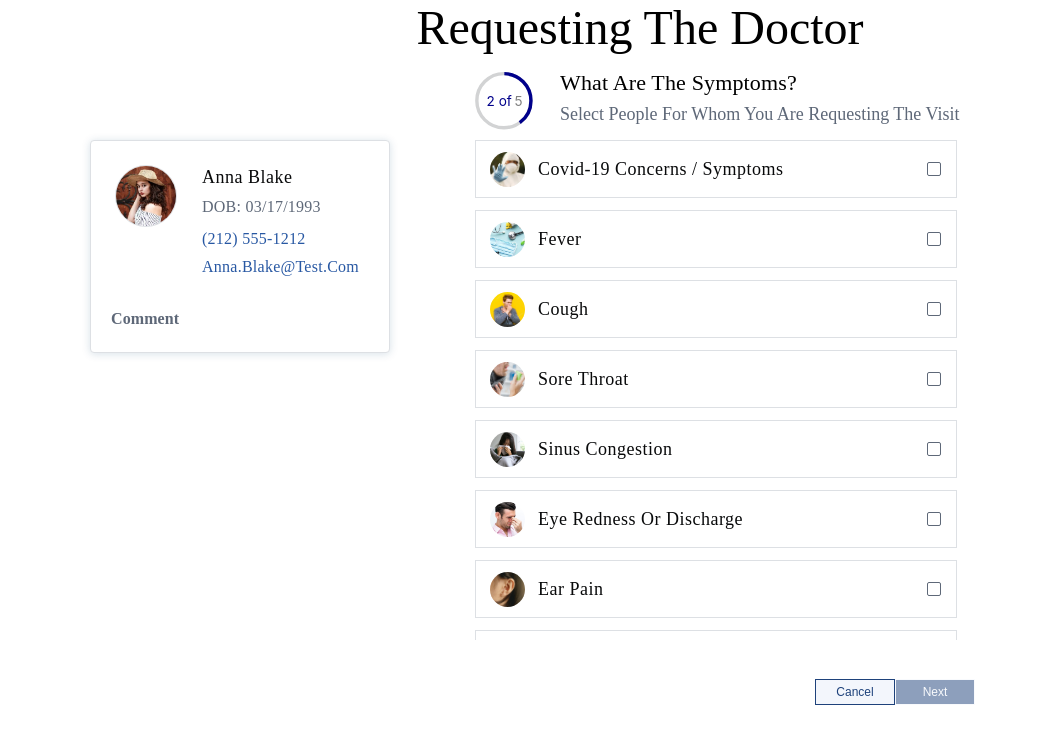
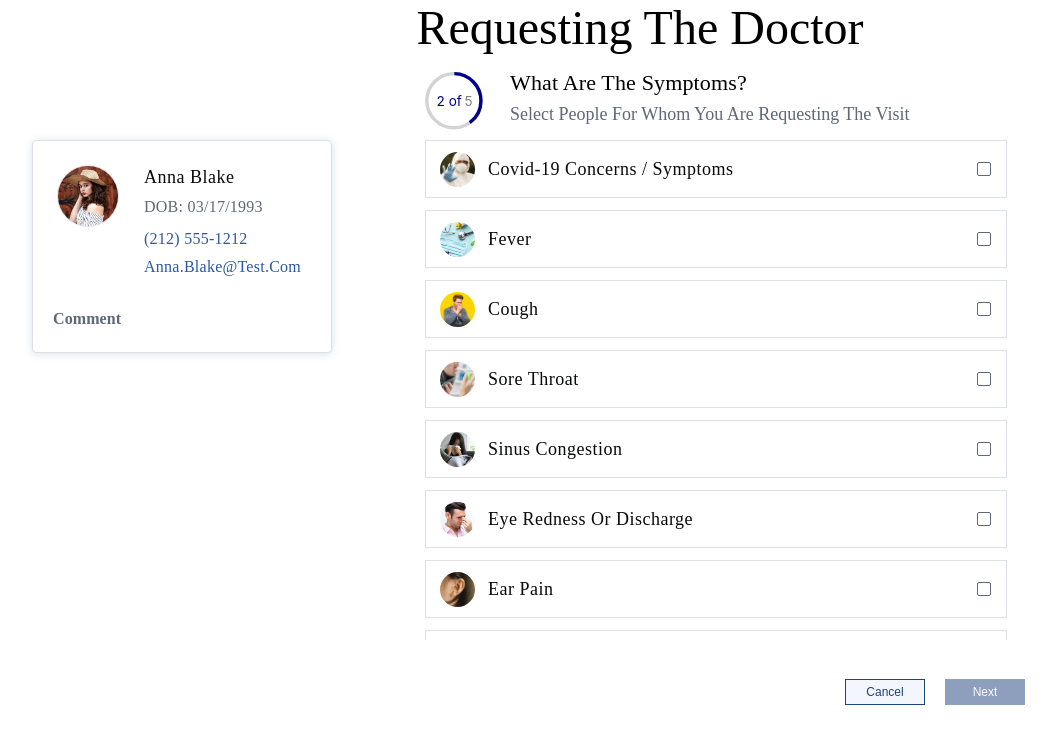
Before and after one commit to Yulia-min/HospitalProject, a React (Create React App) app in the folder hospital/: page / in a window 1280 px wide. Shown: the top 744 px of the page, without its empty margins (0-1058 px from the left). Built offline with nearby package versions, Linux system fonts and the light colour scheme.

Commit message:
checkboxChange_16

```diff
--- a/hospital/src/Button/ButtonStyle.css
+++ b/hospital/src/Button/ButtonStyle.css
@@ -1,7 +1,7 @@
 .button{
     display: flex;
     margin-top: 15px;
-    margin-left: 510px;
+    margin-left: 500px;
 }
 
 .button__cancel{
@@ -11,6 +11,7 @@
 
 .button__next{
     display: flex;
+    margin-left: 20px;
 }
 
 .button__cancel button{
@@ -24,7 +25,7 @@
 }
 
 .button__next button{
-    border: 1px solid #F3F6FC;
+    border: 1px solid #1E427B;
     text-align: center;
     color: #F3F6FC;
     background: #1E427B;
@@ -34,7 +35,7 @@
 }
 
 .button__next button:disabled{
-    border: 1px solid #F3F6FC;
+    border: 1px solid #1E427B;
     text-align: center;
     color: #F3F6FC;
     background: #1E427B;
@@ -84,15 +85,6 @@
 @media screen and (min-width: 1200px) {
     .button{
         display: flex;
-        margin-left: 340px;
-    }
-
-    .button__cancel{
-        display: flex;
-        flex-grow: 0.1;
-    }
-
-    .button__next{
-        display: flex;
+        margin-left: 470px;
     }
 }
--- a/hospital/src/components/choice/ChoiceStyle.css
+++ b/hospital/src/components/choice/ChoiceStyle.css
@@ -86,12 +86,12 @@
         display: flex;
         margin-bottom: 24px;
         height: 500px;
-        width: 100%;
+        width: 1800px;
     }
 
     .checkbox__full{
         height: 100%;
-        width: 500px;
+        width: 600px;
         overflow: scroll;
         overflow-x:hidden;
     }
@@ -101,7 +101,7 @@
         justify-content: space-between;
         align-items: center;
         border: 1px solid #DDE0E4;
-        width: 480px;
+        width: 580px;
         margin-bottom: 12px;
     }
 }
--- a/hospital/src/components/comment/CommentStyle.css
+++ b/hospital/src/components/comment/CommentStyle.css
@@ -39,6 +39,6 @@
         display: flex;
         margin: 0 auto;
         position: relative;
-        width: 500px;
+        width: 600px;
     }
 }
--- a/hospital/src/components/diagramm/DiagrammStyle.css
+++ b/hospital/src/components/diagramm/DiagrammStyle.css
@@ -34,6 +34,8 @@
 
 @media screen and (min-width: 1200px) {
     .display__article{
-      margin: 0% auto;
+        display: flex;
+        width: 600px;
+        margin: 0% auto;
     }
 }
--- a/hospital/src/components/profile/ProfileStyle.css
+++ b/hospital/src/components/profile/ProfileStyle.css
@@ -130,7 +130,7 @@
         width: 300px;
         position: absolute;
         margin-top: 85px;
-        margin-left: 90px;
+        margin-left: 32px;
         background: #FFFFFF;
         border: 1px solid #DDE0E4;
         box-sizing: border-box;
--- a/hospital/src/components/request/RequestStyle.css
+++ b/hospital/src/components/request/RequestStyle.css
@@ -25,7 +25,7 @@
         display: flex;
         flex-wrap: wrap;
         margin: 0 auto;
-        width: 500px;
+        width: 700px;
     }
     .display__info{
         display: flex;
```
